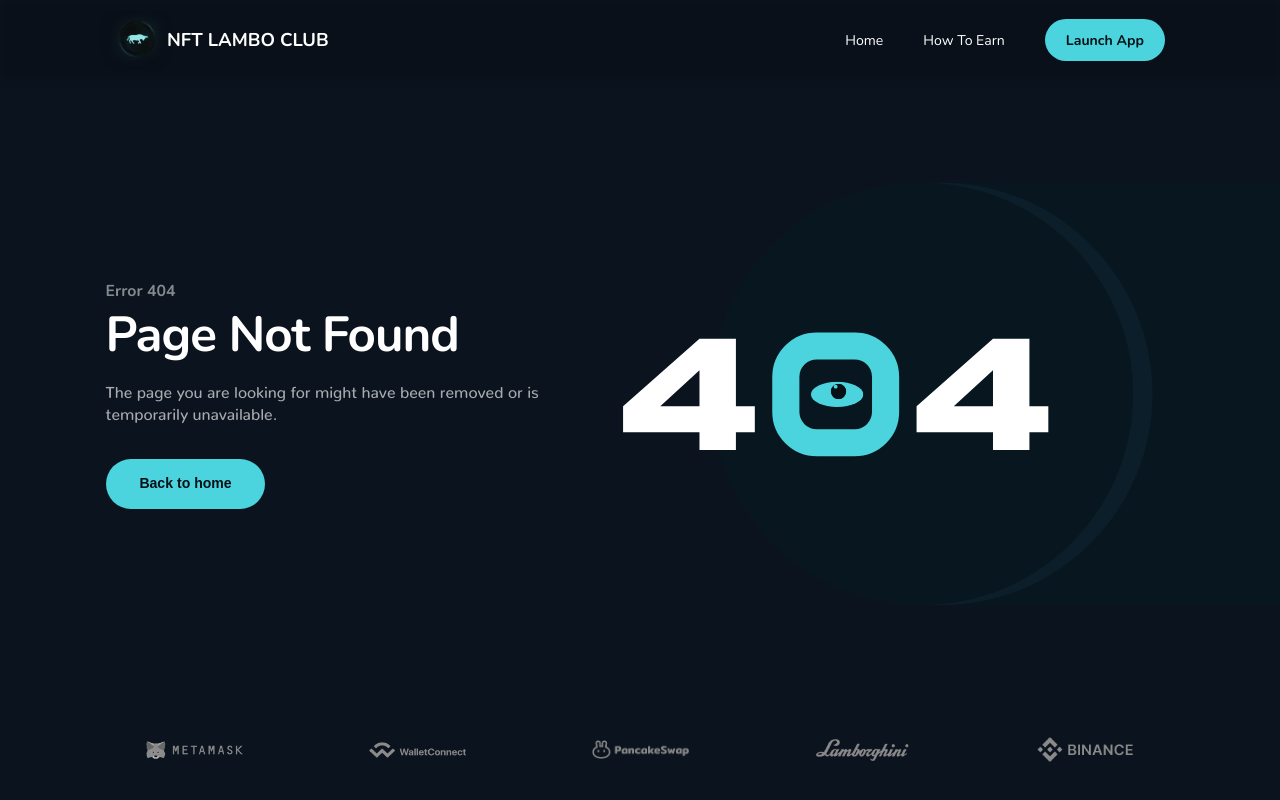
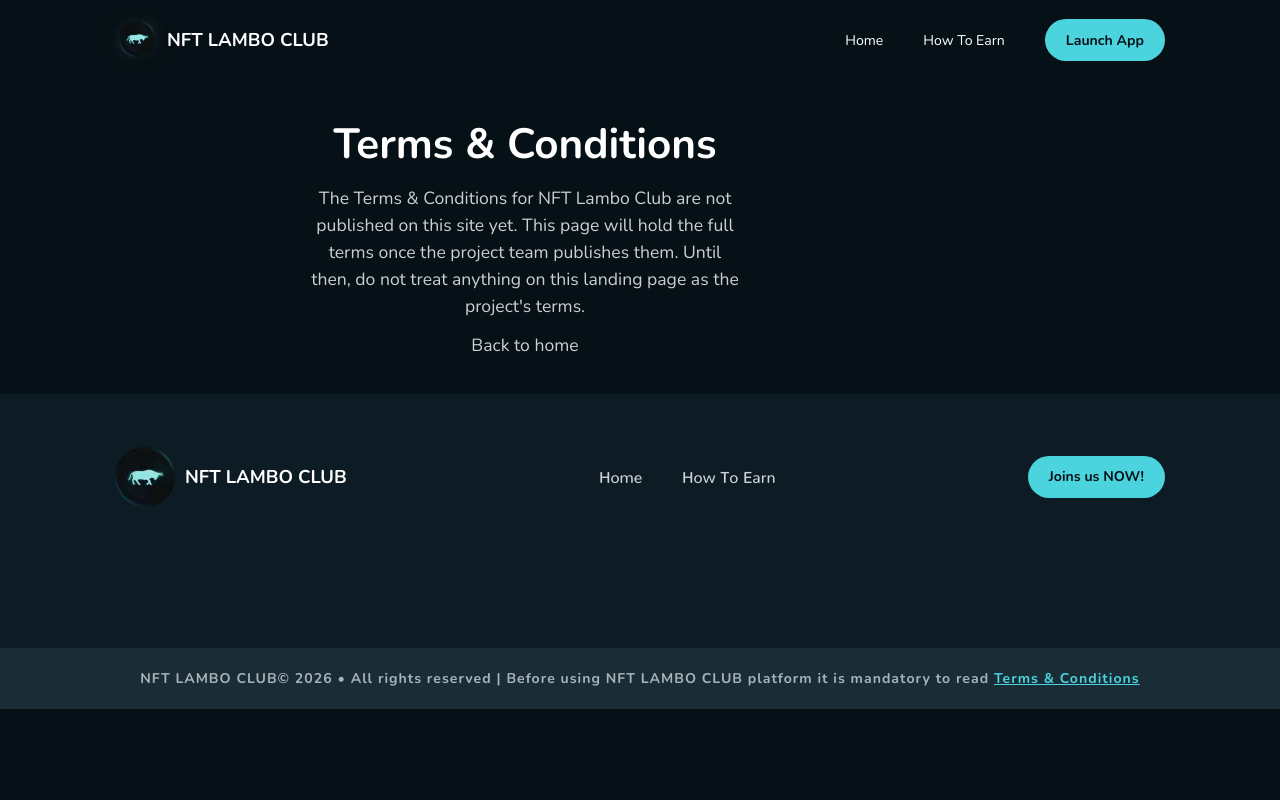
Before and after one commit to irfansaeedkhan/lambo.landing.frontend, a React (Create React App) app: page /terms in a window 1280 px wide. Before the commit this address had no page. Built offline with nearby package versions, Linux system fonts and the light colour scheme.

Commit message:
fix(portfolio-library): route app links to maintenance page, add honest terms page, footer year 2026

```diff
--- a/src/App.js
+++ b/src/App.js
@@ -5,6 +5,7 @@ import Layout from "./pages/Layout";
 import Home from "./pages/Home";
 
 const HowToEarn = React.lazy(() => import("./pages/HowToEarn"));
+const Terms = React.lazy(() => import("./pages/Terms"));
 const PageNotFound = React.lazy(() => import("./pages/PageNotFound"));
 const MaintainancePage = React.lazy(() => import("./pages/MaintainancePage"));
 
@@ -16,6 +17,7 @@ function App() {
           <Route path="/" element={<Layout />}>
             <Route index element={<Home />} />
             <Route path="howtoearn" element={<HowToEarn />} />
+            <Route path="terms" element={<Terms />} />
           </Route>
           <Route path="*" element={<PageNotFound />} />
           <Route path="maintainance" element={<MaintainancePage />} />
--- a/src/components/Footer.js
+++ b/src/components/Footer.js
@@ -49,17 +49,17 @@ const Footer = () => {
               </Link>
             </li>
           </ul>
-          <a href="https://app.nftlambo.club/" className="btn base-color">
+          <Link to="/maintainance" className="btn base-color">
             Joins us NOW!
-          </a>
+          </Link>
         </div>
         <div className="footer-terms">
           <p>
-            NFT LAMBO CLUB© 2022 • All rights reserved | Before using NFT LAMBO
+            NFT LAMBO CLUB© 2026 • All rights reserved | Before using NFT LAMBO
             CLUB platform it is mandatory to read{" "}
-            <button type="button" className="terms-link">
+            <Link to="/terms" className="terms-link">
               Terms & Conditions
-            </button>
+            </Link>
           </p>
         </div>
       </div>
--- a/src/components/LamboClub.js
+++ b/src/components/LamboClub.js
@@ -1,4 +1,5 @@
 import React from "react";
+import { Link } from "react-router-dom";
 import "../styles/LamboClub.css";
 
 const LamboClub = () => {
@@ -31,9 +32,9 @@ const LamboClub = () => {
             </span>{" "}
             What are you waiting for?"
           </h2>
-          <a href="https://app.nftlambo.club/" className="btn">
+          <Link to="/maintainance" className="btn">
             Join Us NOW!
-          </a>
+          </Link>
         </div>
       </div>
       <img
--- a/src/components/Nav.js
+++ b/src/components/Nav.js
@@ -63,9 +63,9 @@ const Nav = () => {
           >
             How To Earn
           </Link>
-          <a href="https://app.nftlambo.club/" className="btn base-color">
+          <Link to="/maintainance" className="btn base-color">
             Launch App
-          </a>
+          </Link>
         </div>
       </nav>
       <div className="Navcontainer">
@@ -118,12 +118,12 @@ const Nav = () => {
                 </Link>
               </li>
               <li className="menu-item">
-                <a
-                  href="https://app.nftlambo.club/"
+                <Link
+                  to="/maintainance"
                   className="btn base-color"
                 >
                   Launch App
-                </a>
+                </Link>
               </li>
             </ul>
           </div>
--- /dev/null
+++ b/src/pages/Terms.jsx
@@ -0,0 +1,28 @@
+import React from "react";
+import { Link } from "react-router-dom";
+
+// Terms and conditions have not been published on this site yet.
+// This page is an honest placeholder, not a legal document: it must
+// not be presented as the project's terms, and no legal wording has
+// been invented here. The project team needs to publish the real
+// terms before this page can be replaced with them.
+function Terms() {
+  return (
+    <main className="MaxWidth" style={{ padding: "4rem 1rem" }}>
+      <h2 className="secondary-heading-white">Terms &amp; Conditions</h2>
+      <p className="section-para">
+        The Terms &amp; Conditions for NFT Lambo Club are not published on
+        this site yet. This page will hold the full terms once the project
+        team publishes them. Until then, do not treat anything on this
+        landing page as the project's terms.
+      </p>
+      <p className="section-para">
+        <Link to="/" className="link">
+          Back to home
+        </Link>
+      </p>
+    </main>
+  );
+}
+
+export default Terms;
```
